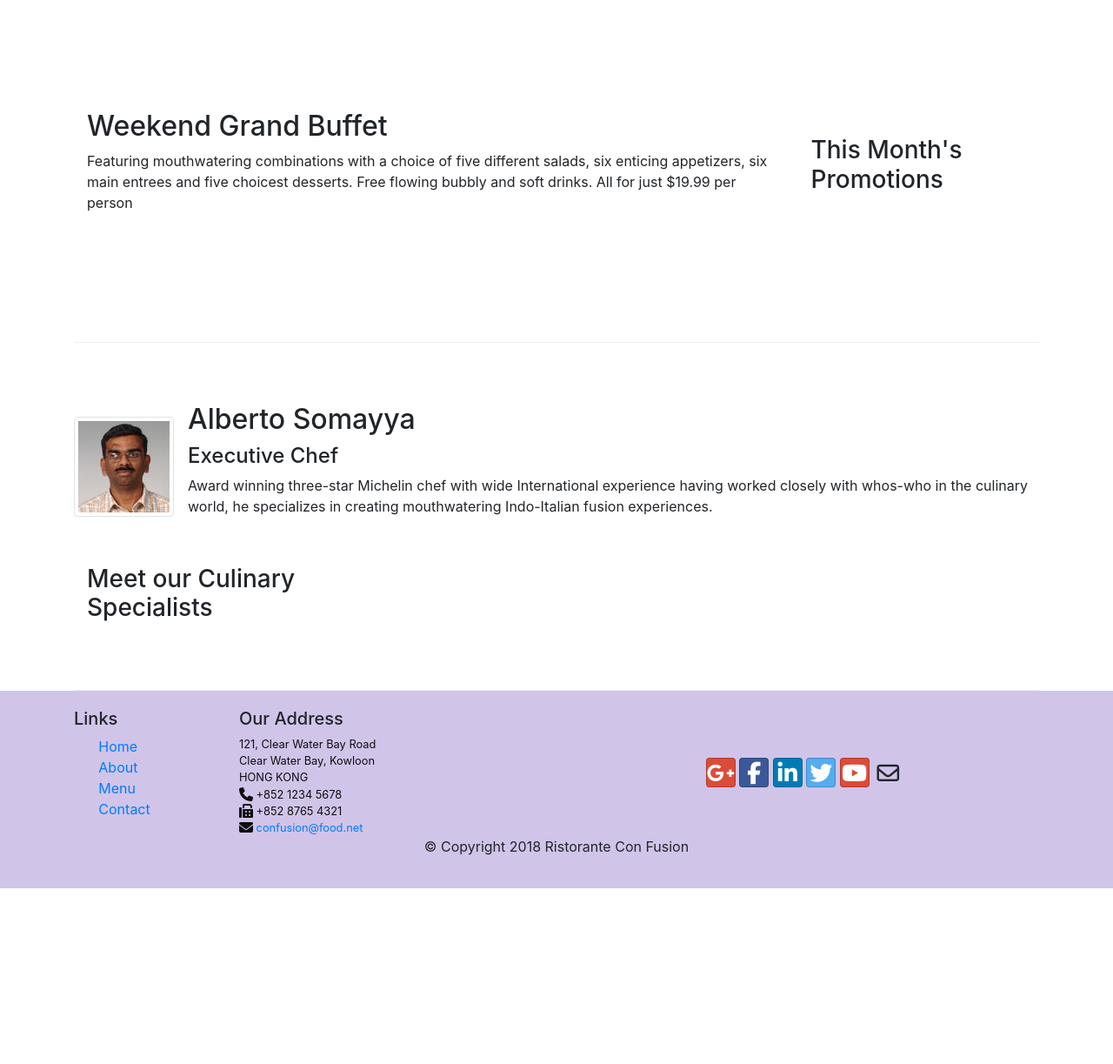
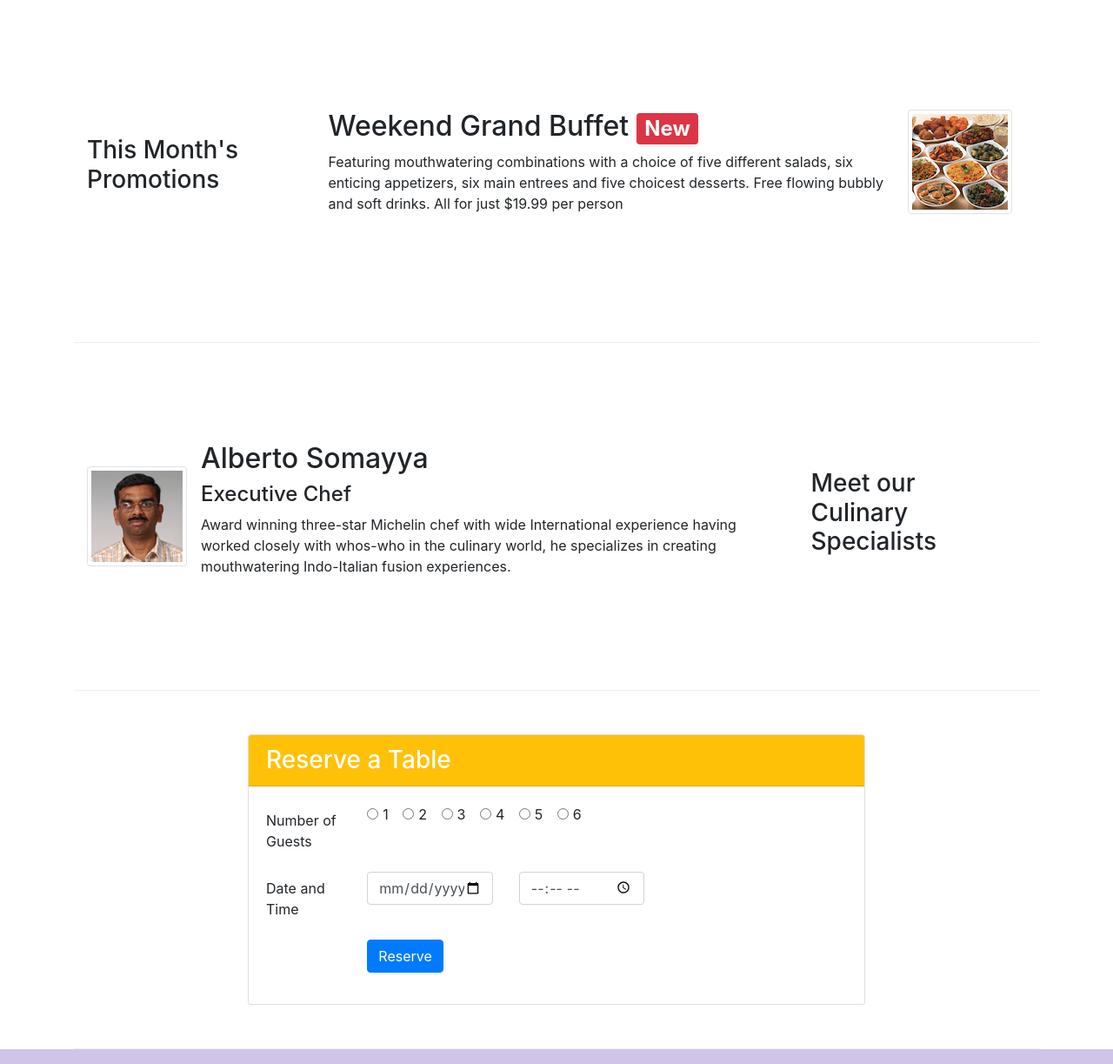
Before and after one commit to noussaiba99/bootstrapCoursera, a plain HTML site: page index.html in a window 1280 px wide. Shown: the part 740-1963 px from the top of the page at 87% size. Before the commit the page ends 1761 px from the top, so only its background shows below. Drawn offline with nearby package versions, Linux system fonts and the light colour scheme.

Commit message:
assignement 2

```diff
--- a/index.html
+++ b/index.html
@@ -38,12 +38,18 @@
     <header class="jumbotron">
         <div class="container">
             <div class="row row-header">
-                <div class="col-12 col-sm-6">
+                <div class="col-12 col-sm-5">
                     <h1>Ristorante con Fusion</h1>
                     <p>We take inspiration from the World's best cuisines, and create a unique fusion experience. Our lipsmacking creations will tickle your culinary senses!</p>
                 </div>
                 <div class="col-12 col-sm align-self-center">
                     <img src="img/logo.png" class="img-fluid">
+                </div>
+                <!--task 3-->
+                <div class="col-12 col-sm-3 align-self-center">
+                    <a href="#myForm" role="button"   class="btn btn-warning btn-sm btn-block p-3">
+                        <strong>Reserve Table</strong>
+                    </a>
                 </div>
             </div>
         </div>
@@ -51,11 +57,13 @@
 
     <div  class="container">
         <div class="row row-content align-items-center">
-            <div class="col-12 col-sm-4 order-sm-last col-md-3">
-                <h3>Our Lipsmacking Culinary Creations</h3>
+            <div class=" col-12 col-sm-4 order-sm-last col-md-2">
+                <h3 class="mt-0">Our Lipsmacking Culinary Creations</h3>
             </div>
+            <div class="col-12 col-sm col-md-8">
+
             <div class="media">
-                <img class="d-flex mr-4 img-thumbnail align-self-center"
+                <img class="d-flex mr-3 img-thumbnail align-self-center"
                         src="img/uthappizza.png" alt="Uthappizza">
                 <div class="media-body">
                     <h2 class="mt-0">Uthappizza
@@ -67,23 +75,36 @@
                         Buffalo Paneer.</p>
                 </div>
             </div>
+            </div>
         </div>
 
 
         <div class="row row-content align-items-center">
-            <div class="col-12 col-sm-4 order-sm-last col-md-3">
+            <div class="col-12 col-sm-4 order-sm-first col-md-3">
                 <h3>This Month's Promotions</h3>
             </div>
-            <div class="col col-sm order-sm-first col-md">
-                <h2>Weekend Grand Buffet</h2>
-                <p>Featuring mouthwatering combinations with a choice of five different salads, six enticing appetizers, six main entrees and five choicest desserts. Free flowing bubbly and soft drinks. All for just $19.99 per person </p>
-            </div>
+            <div class="col col-sm  col-md-9">
+                <div class="media">
+
+                    <div class="media-body">
+                        <h2 class="mt-0">Weekend Grand Buffet
+                        <span class="badge badge-danger">New</span> </h2>
+                        <p>Featuring mouthwatering combinations with a choice of five different salads,
+                            six enticing appetizers, six main entrees and five choicest desserts.
+                             Free flowing bubbly and soft drinks. All for just $19.99 per person </p>
+
+                    </div>
+                    <img class="d-flex mr-3 img-thumbnail align-self-right"
+                            src="img/buffet.png" alt="buffet">
+                </div>
+             </div>
         </div>
 
         <div class="row row-content align-items-center">
-            <div class="col-12 col-sm-4 order-sm-last col-md-3">
+            <div class="col-12 col-sm-4 order-sm-last col-md-2">
                 <h3>Meet our Culinary Specialists</h3>
             </div>
+            <div class="col-sm-8 col-md-9">
             <div class="media">
                 <img class="d-flex mr-3 img-thumbnail align-self-center"
                         src="img/alberto.png" alt="Alberto Somayya">
@@ -97,7 +118,66 @@
                         </p>
                 </div>
             </div>
+        </div>
+        </div>
+        <!--Task 1-->
+        <div class="row row-content align-items-center justify-content-md-center">
+            <div class="col-12  col-md-8 " >
+                <div class="card" id="myForm"> <!--task 3-->
+                    <h3 class="card-header bg-warning text-white">Reserve a Table</h3>
+                    <div class="card-body">
+                            <form >
+                                <div class="form-group row">
+                                    <label for="guests" class="col-md-2 col-form-label">Number of Guests</label>
+                                    <div class="col-md-10">
+                                        <div class="form-check form-check-inline">
+                                            <input class="form-check-input" type="radio" name="inlineRadioOptions" id="inlineRadio1" value="option1">
+                                            <label class="form-check-label" for="inlineRadio1">1</label>
+                                          </div>
+                                          <div class="form-check form-check-inline">
+                                            <input class="form-check-input" type="radio" name="inlineRadioOptions" id="inlineRadio2" value="option2">
+                                            <label class="form-check-label" for="inlineRadio2">2</label>
+                                          </div>
+                                          <div class="form-check form-check-inline">
+                                            <input class="form-check-input" type="radio" name="inlineRadioOptions" id="inlineRadio3" value="option3" >
+                                            <label class="form-check-label" for="inlineRadio3">3</label>
+                                          </div>
+                                          <div class="form-check form-check-inline">
+                                            <input class="form-check-input" type="radio" name="inlineRadioOptions" id="inlineRadio4" value="option4" >
+                                            <label class="form-check-label" for="inlineRadio4">4</label>
+                                          </div>
+                                          <div class="form-check form-check-inline">
+                                            <input class="form-check-input" type="radio" name="inlineRadioOptions" id="inlineRadio5" value="option5" >
+                                            <label class="form-check-label" for="inlineRadio5">5</label>
+                                          </div>
+                                          <div class="form-check form-check-inline">
+                                            <input class="form-check-input" type="radio" name="inlineRadioOptions" id="inlineRadio3" value="option6" >
+                                            <label class="form-check-label" for="inlineRadio6">6</label>
+                                          </div>
+                                        </div>
+                                </div>
+                                <div class="form-group row">
+                                    <label for="date" class="col-md-2 col-form-label">Date and Time</label>
+                                    <div class="col-md-3">
+                                        <input type="date" class="form-control" id="date" name="date" placeholder="Date" onfocus="(this.type='text')">
+                                    </div>
+                                    <div class="col-md-3">
+                                        <input type="time" class="form-control" id="time" name="time" placeholder="Time" onfocus="(this.type='text')">
+                                    </div>
+                                </div>
 
+
+
+                                <div class="form-group row">
+                                    <div class="offset-md-2 col-md-10">
+                                        <button type="submit" class="btn btn-primary">Reserve</button>
+                                    </div>
+                                </div>
+                            </form>
+                    </div>
+                </div>
+
+            </div>
         </div>
     </div>
 
```
